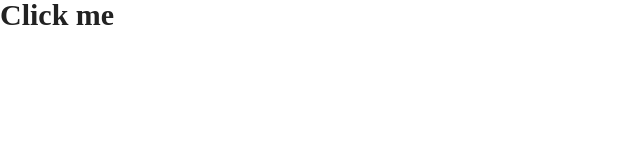
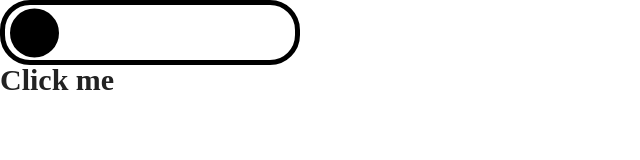
Before and after one commit to PavelKsenzhik/Pattern, a plain HTML site: page index.html in a window 1280 px wide. Shown: the whole page, without its empty margins (0-640 px from the left). Drawn offline with Linux system fonts and the light colour scheme.

Commit message:
Import module Ball

```diff
--- /dev/null
+++ b/css/ball.css
@@ -0,0 +1,20 @@
+.ball__wrapper {
+    position: relative;
+    height: 65px;
+    width: 300px;
+    border: 5px solid #000;
+    border-radius: 30px;
+    padding: 5px;
+}
+.ball__item {
+
+    position: relative;
+    height: 49px;
+    width: 49px;
+    top: 50%;
+    left: 0px;
+    transform: translateY(-50%);
+    border: 5px solid #000;
+    border-radius: 50%;
+    background: #000;
+}
--- a/css/style.css
+++ b/css/style.css
@@ -1,3 +1,6 @@
+body{
+    box-sizing: border-box;
+}
 .click{
     font-weight: 700;
     font-size: 30px;
--- a/index.html
+++ b/index.html
@@ -1,15 +1,20 @@
 <!DOCTYPE html>
-<html lang="en">
+<html lang="ru">
 <head>
 	<meta charset="UTF-8">
 	<meta name="viewport" content="width=device-width, initial-scale=1.0">
 	<link rel="icon" href="img/favicon.jpg">
 	<link rel="stylesheet" href="css/min.css">
 	<link rel="stylesheet" href="css/style.css">
+	<link rel="stylesheet" href="css/ball.css">
 	<title>Document</title>
 </head>
 <body>
+	<div class="ball__wrapper">
+		<div class="ball__item"></div>
+	</div>
 	<p class="click">Click me</p>
-	<script src="js/script.js"></script>
+	<script src="js/script.js" type="module"></script>
+	<script src="js/ball.js" type="module"></script>
 </body>
 </html>
--- /dev/null
+++ b/js/ball.js
@@ -0,0 +1,12 @@
+function MoveBall(ball, wrapper){
+    let coordsOfBall = ball.getBoundingClientRect();
+    console.log(coordsOfBall.left);
+
+    ball.addEventListener('mousemove', (event) =>{
+
+        console.log(event.clientX);
+
+    })
+}
+
+export {MoveBall}
--- a/js/script.js
+++ b/js/script.js
@@ -1,10 +1,10 @@
-function hello(){
-    console.log('Hello');
+import { MoveBall } from "./ball.js";
+const ball = document.querySelector('.ball__item');
+const ballWrapper = document.querySelector('.ball__wrapper')
 
-}
+MoveBall(ball,ballWrapper)
+
 
 document.querySelector('.click').onclick = (event) =>{
     event.target.classList.toggle('_clicked');
 }
-
-hello();
```
